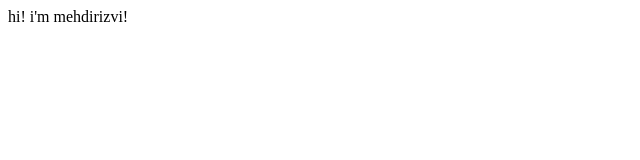
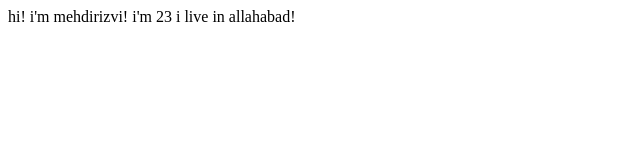
Before and after one commit to Mehdi-rizvi/mehdirizvi-portfolio, a plain HTML site: page index.html in a window 1280 px wide. Shown: the whole page, without its empty margins (0-640 px from the left). Drawn offline with Linux system fonts and the light colour scheme.

Commit message:
updated index .html

```diff
--- a/index.html
+++ b/index.html
@@ -8,7 +8,7 @@
 </head>
 
 <body>
-    hi! i'm mehdirizvi!
+    hi! i'm mehdirizvi! i'm 23 i live in allahabad!
 </body>
 
 </html>
```
